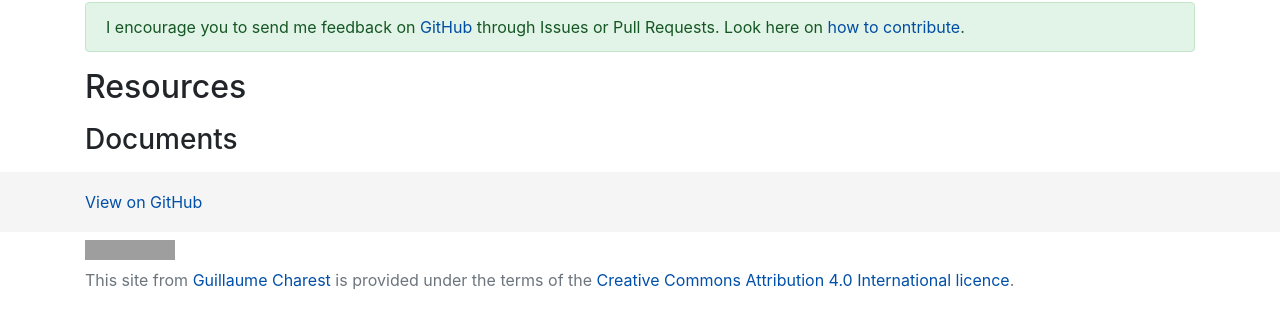
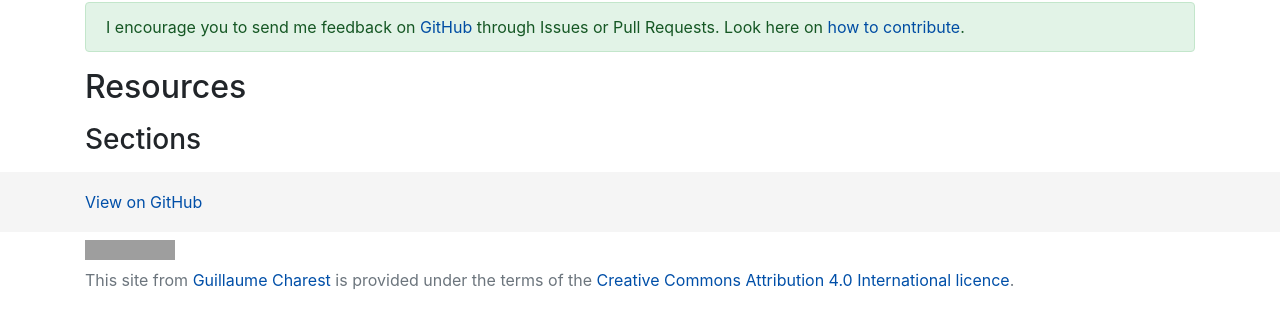
Before and after one commit to gcharest/gcharest.github.io, a Jekyll site: the page built from _pages/en/my-documents.md, in a window 1280 px wide. Shown: the part 320-637 px from the top of the page. Built offline with Jekyll 4.4.1, drawn with Linux system fonts in a browser that asks for light colours; nearby versions of some CDN libraries; grey boxes are pictures that could not be loaded.

Commit message:
Rename documents to sections

```diff
--- a/_config.yml
+++ b/_config.yml
@@ -21,8 +21,8 @@ sectionsList:
   en: ["General", "Open Source Software", "Diabetes"]
   fr: ["Général", "Logiciels libres", "Diabète"]
 docsTitle:
-  en: Documents
-  fr: Documents
+  en: Sections
+  fr: Sections
 resources:
   en: Resources
   fr: Ressources
```
